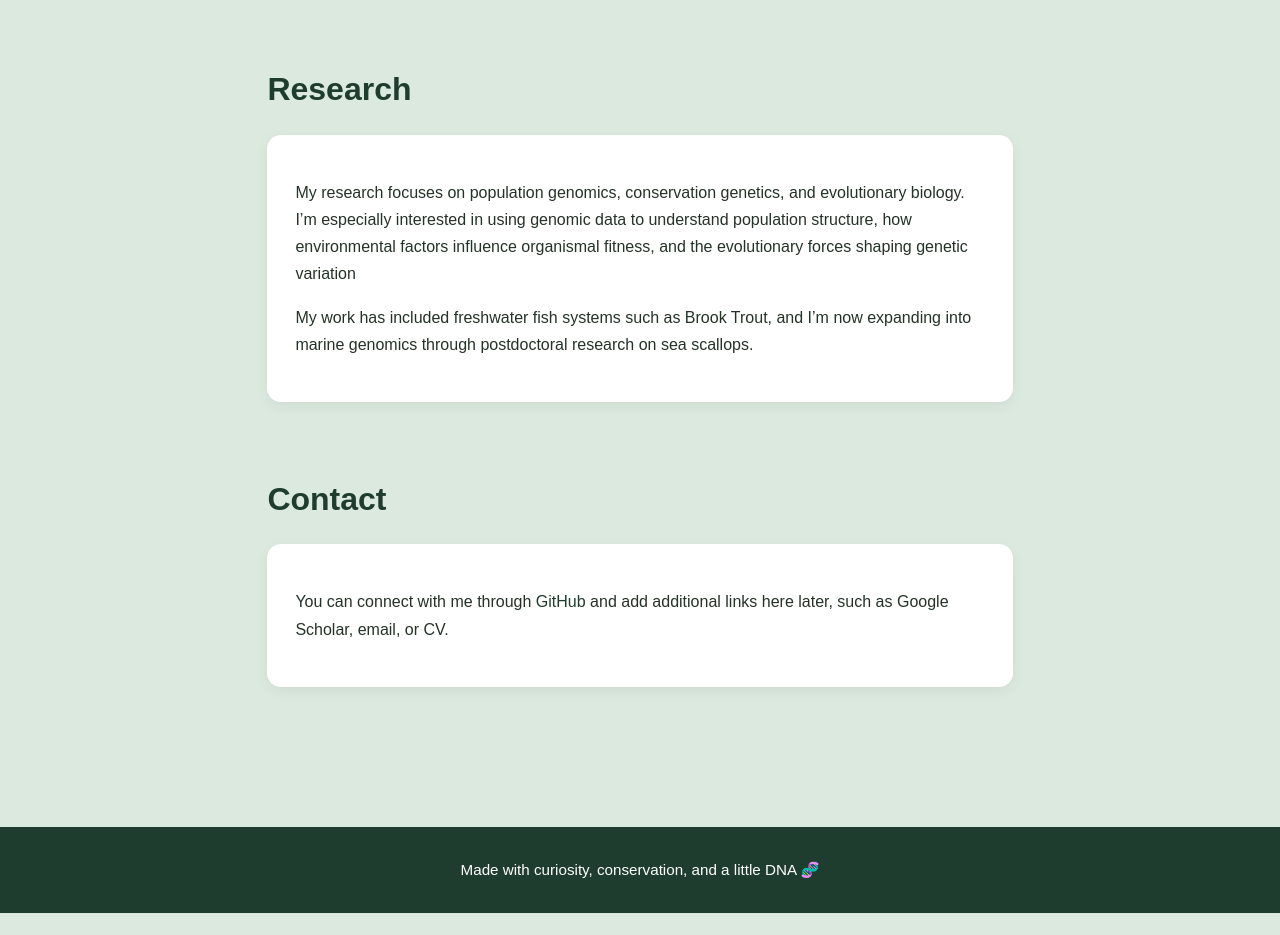
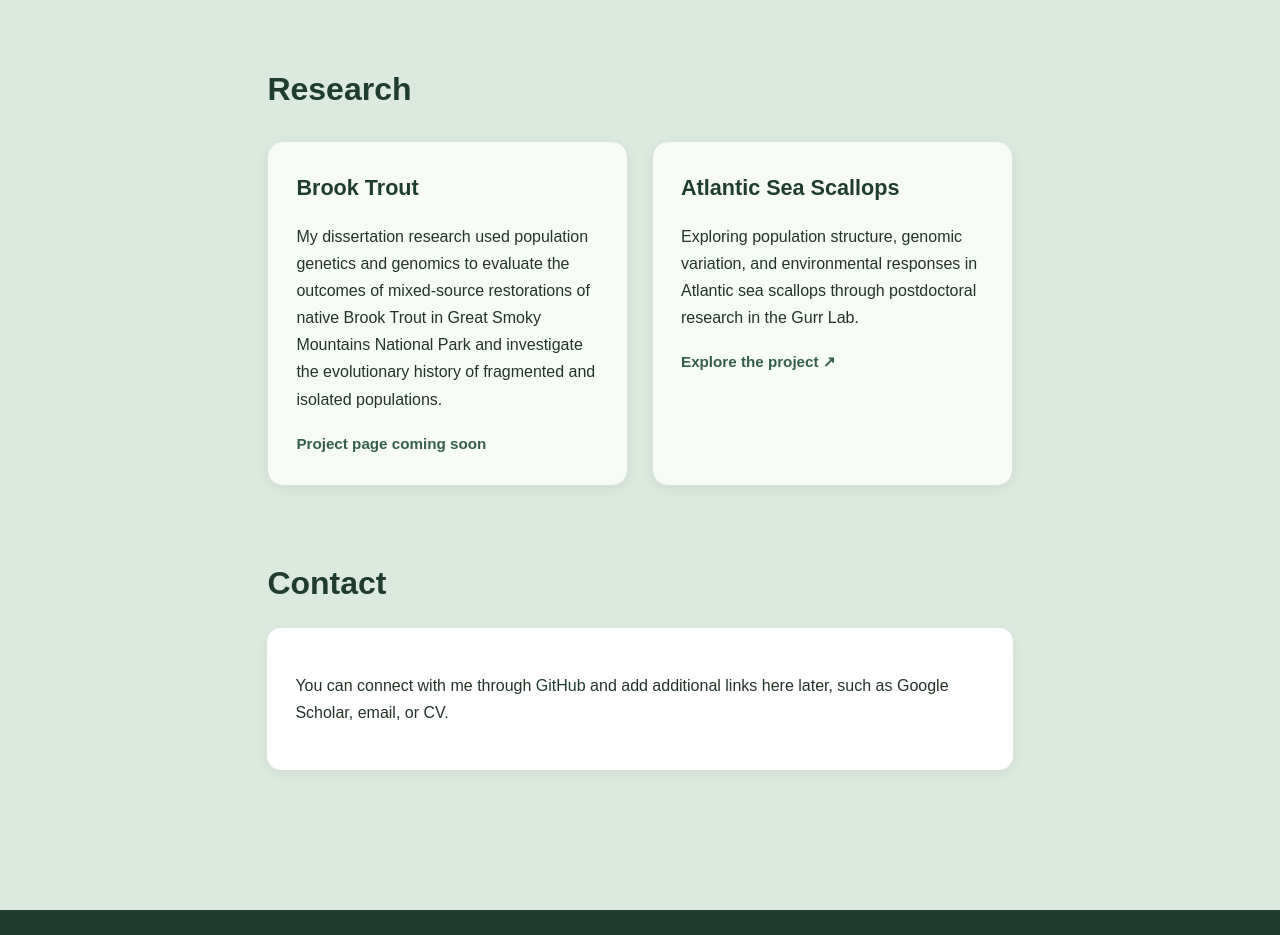
Before and after one commit to RebeccaJSmith89/RebeccaJSmith89.github.io, a plain HTML site: page index.html in a window 1280 px wide. Shown: the part 900-1835 px from the top of the page. Before the commit the page ends 1813 px from the top, so only its background shows below. Drawn offline with Linux system fonts and the light colour scheme.

Commit message:
Update index.html

```diff
--- a/index.html
+++ b/index.html
@@ -129,7 +129,49 @@
       padding: 28px;
       box-shadow: 0 4px 14px rgba(0, 0, 0, 0.06);
     }
+.research-grid {
+  display: grid;
+  grid-template-columns: repeat(auto-fit, minmax(260px, 1fr));
+  gap: 24px;
+  margin-top: 24px;
+}
 
+.research-card,
+a.research-card {
+  display: block;
+  background-color: #f7fbf7;
+  border-radius: 16px;
+  padding: 28px;
+  box-shadow: 0 4px 14px rgba(0, 0, 0, 0.06);
+  text-decoration: none;
+  color: var(--text);
+  transition: transform 0.2s ease, box-shadow 0.2s ease;
+  border: 1px solid #d6e3d8;
+}
+
+a.research-card:hover,
+.research-card:hover {
+  transform: translateY(-4px);
+  box-shadow: 0 8px 20px rgba(0, 0, 0, 0.08);
+}
+
+.research-card h3 {
+  margin-top: 0;
+  margin-bottom: 12px;
+  color: var(--forest);
+  font-size: 1.35rem;
+}
+
+.research-card p {
+  margin-bottom: 18px;
+  font-size: 1rem;
+}
+
+.research-link {
+  font-weight: bold;
+  color: var(--forest-light);
+  font-size: 0.95rem;
+}
     footer {
       text-align: center;
       padding: 30px 20px;
@@ -183,15 +225,27 @@
   <main>
     <section id="research">
   <h2>Research</h2>
-      <div class="card">
+
+  <div class="research-grid">
+    <div class="research-card">
+      <h3>Brook Trout</h3>
       <p>
-          My research focuses on population genomics, conservation genetics, and
-          evolutionary biology. I’m especially interested in using genomic data to understand population structure, how environmental factors influence organismal fitness, and the evolutionary forces shaping genetic variation
+        My dissertation research used population genetics and genomics to evaluate the outcomes of mixed-source restorations of native Brook Trout in Great Smoky Mountains National Park and investigate the evolutionary history of fragmented and isolated populations.
       </p>
+      <div class="research-link">Project page coming soon</div>
+    </div>
+
+    <a class="research-card"
+       href="https://gurr-lab.com/projects/Blog%20Post%20Title%20One-3zaa9-zlxng-67tfc-8fy7w"
+       target="_blank" rel="noopener noreferrer">
+      <h3>Atlantic Sea Scallops</h3>
       <p>
-          My work has included freshwater fish systems such as Brook Trout, and I’m
-          now expanding into marine genomics through postdoctoral research on sea scallops.
+        Exploring population structure, genomic variation, and environmental
+        responses in Atlantic sea scallops through postdoctoral research in the
+        Gurr Lab.
       </p>
+      <div class="research-link">Explore the project ↗</div>
+    </a>
   </div>
 </section>
 
```
Lines whose indentation alone changed are shown as unchanged.
